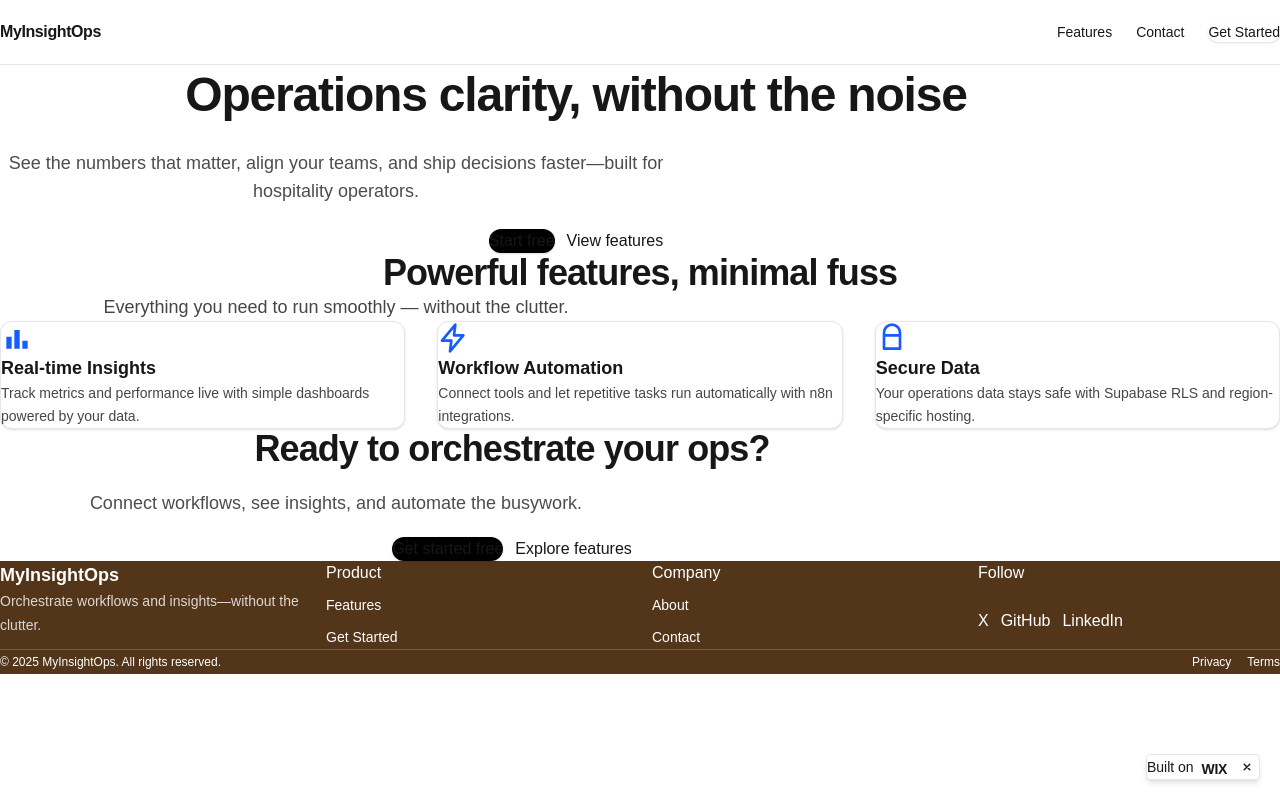
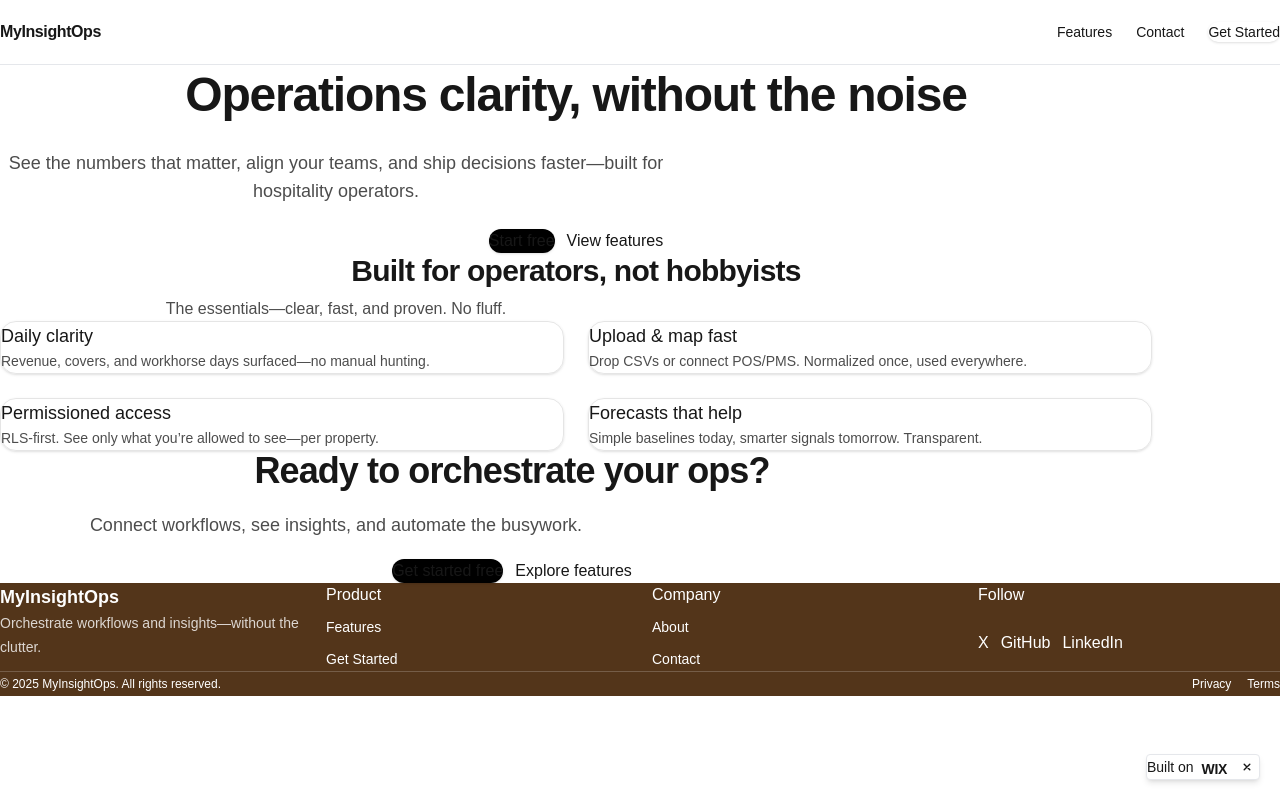
Before and after one commit to myinsightops/MIO-Pulse, a Next.js app in the folder web/: page / in a window 1280 px wide. Built offline with nearby package versions, Linux system fonts and the light colour scheme.

Commit message:
ui: cleaner Features cards and spacing

```diff
--- a/web/components/Features/Features.jsx
+++ b/web/components/Features/Features.jsx
@@ -1,96 +1,47 @@
-/**
- * Features section: responsive grid with 3 cards.
- * Icons are inline SVGs for now — you can swap them later.
- */
 export default function Features() {
-  const features = [
+  const items = [
     {
-      name: "Real-time Insights",
-      description:
-        "Track metrics and performance live with simple dashboards powered by your data.",
-      icon: ChartIcon,
+      title: "Daily clarity",
+      desc: "Revenue, covers, and workhorse days surfaced—no manual hunting.",
     },
     {
-      name: "Workflow Automation",
-      description:
-        "Connect tools and let repetitive tasks run automatically with n8n integrations.",
-      icon: ZapIcon,
+      title: "Upload & map fast",
+      desc: "Drop CSVs or connect POS/PMS. Normalized once, used everywhere.",
     },
     {
-      name: "Secure Data",
-      description:
-        "Your operations data stays safe with Supabase RLS and region-specific hosting.",
-      icon: LockIcon,
+      title: "Permissioned access",
+      desc: "RLS-first. See only what you’re allowed to see—per property.",
     },
-  ]
+    {
+      title: "Forecasts that help",
+      desc: "Simple baselines today, smarter signals tomorrow. Transparent.",
+    },
+  ];
 
   return (
-    <section
-      id="features"
-      className="mx-auto max-w-screen-xl px-4 sm:px-6 lg:px-8 py-16 sm:py-24"
-    >
-      <div className="text-center mb-12">
-        <h2 className="text-3xl sm:text-4xl font-bold tracking-tight">
-          Powerful features, minimal fuss
+    <section id="features" className="bg-white">
+      <div className="mx-auto max-w-6xl px-6 lg:px-8 py-14 lg:py-18">
+        <div className="grid gap-2 text-center mb-8">
+          <h2 className="text-2xl md:text-3xl font-semibold tracking-tight">
+            Built for operators, not hobbyists
           </h2>
-        <p className="mt-3 text-base sm:text-lg opacity-80 max-w-2xl mx-auto">
-          Everything you need to run smoothly — without the clutter.
+          <p className="mx-auto max-w-2xl text-black/70">
+            The essentials—clear, fast, and proven. No fluff.
           </p>
         </div>
 
-      <div className="grid gap-8 sm:grid-cols-2 lg:grid-cols-3">
-        {features.map((f) => (
+        <div className="grid gap-4 sm:gap-6 sm:grid-cols-2">
+          {items.map((f, i) => (
             <div
-            key={f.name}
-            className="rounded-xl border border-gray-200 bg-white p-6 shadow-sm hover:shadow-md transition"
+              key={i}
+              className="rounded-2xl border border-black/10 p-5 sm:p-6 shadow-sm hover:shadow transition"
             >
-            <f.icon className="h-8 w-8 mb-4 text-blue-600" />
-            <h3 className="font-semibold text-lg mb-2">{f.name}</h3>
-            <p className="text-sm opacity-80 leading-relaxed">{f.description}</p>
+              <h3 className="text-lg font-medium">{f.title}</h3>
+              <p className="mt-2 text-sm text-black/70 leading-relaxed">{f.desc}</p>
             </div>
           ))}
         </div>
+      </div>
     </section>
-  )
+  );
 }
-
-function ChartIcon(props) {
-  return (
-    <svg viewBox="0 0 24 24" fill="none" {...props}>
-      <path
-        d="M5 12h2v7H5v-7zm6-5h2v12h-2V7zm6 8h2v4h-2v-4z"
-        stroke="currentColor"
-        strokeWidth="2"
-        strokeLinecap="round"
-      />
-    </svg>
-  )
-}
-
-function ZapIcon(props) {
-  return (
-    <svg viewBox="0 0 24 24" fill="none" {...props}>
-      <path
-        d="M13 2L3 14h7l-1 8 10-12h-7l1-8z"
-        stroke="currentColor"
-        strokeWidth="2"
-        strokeLinecap="round"
-        strokeLinejoin="round"
-      />
-    </svg>
-  )
-}
-
-function LockIcon(props) {
-  return (
-    <svg viewBox="0 0 24 24" fill="none" {...props}>
-      <path
-        d="M6 10V8a6 6 0 1112 0v2M6 10h12v10H6V10z"
-        stroke="currentColor"
-        strokeWidth="2"
-        strokeLinecap="round"
-        strokeLinejoin="round"
-      />
-    </svg>
-  )
-}
```
Lines whose indentation alone changed are shown as unchanged.
